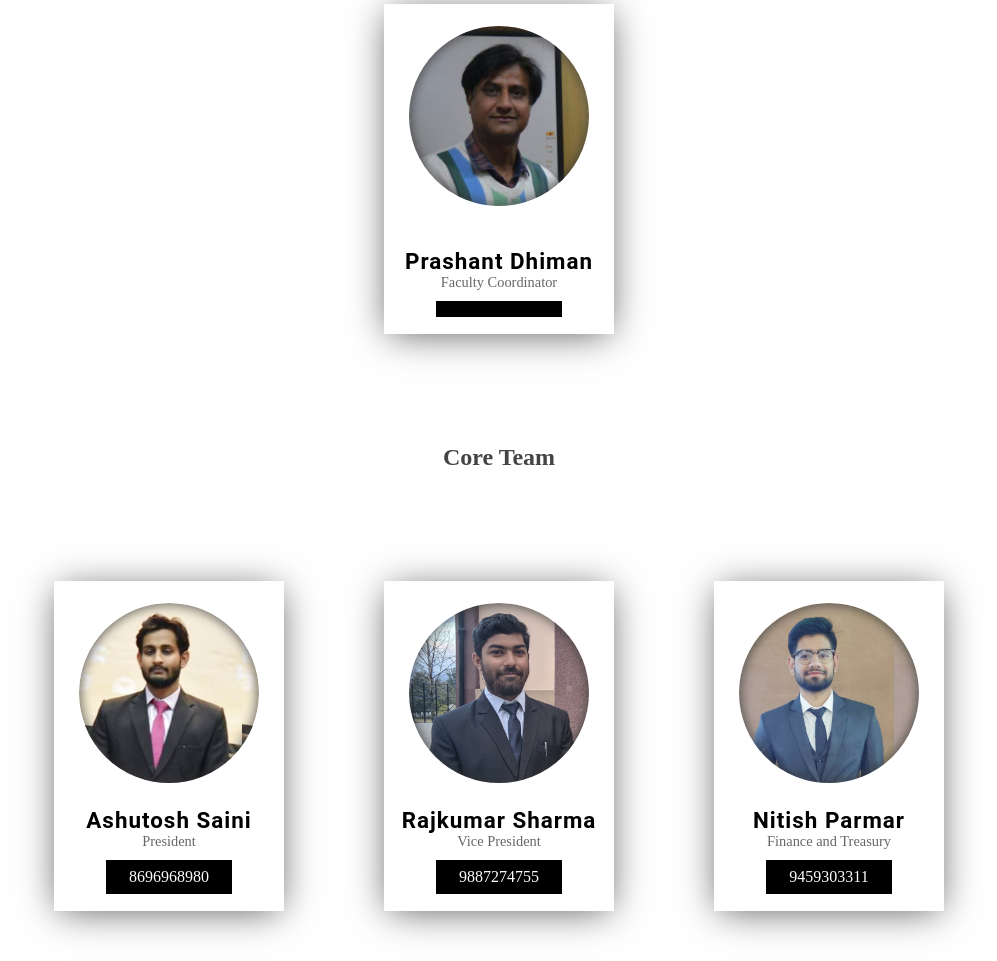
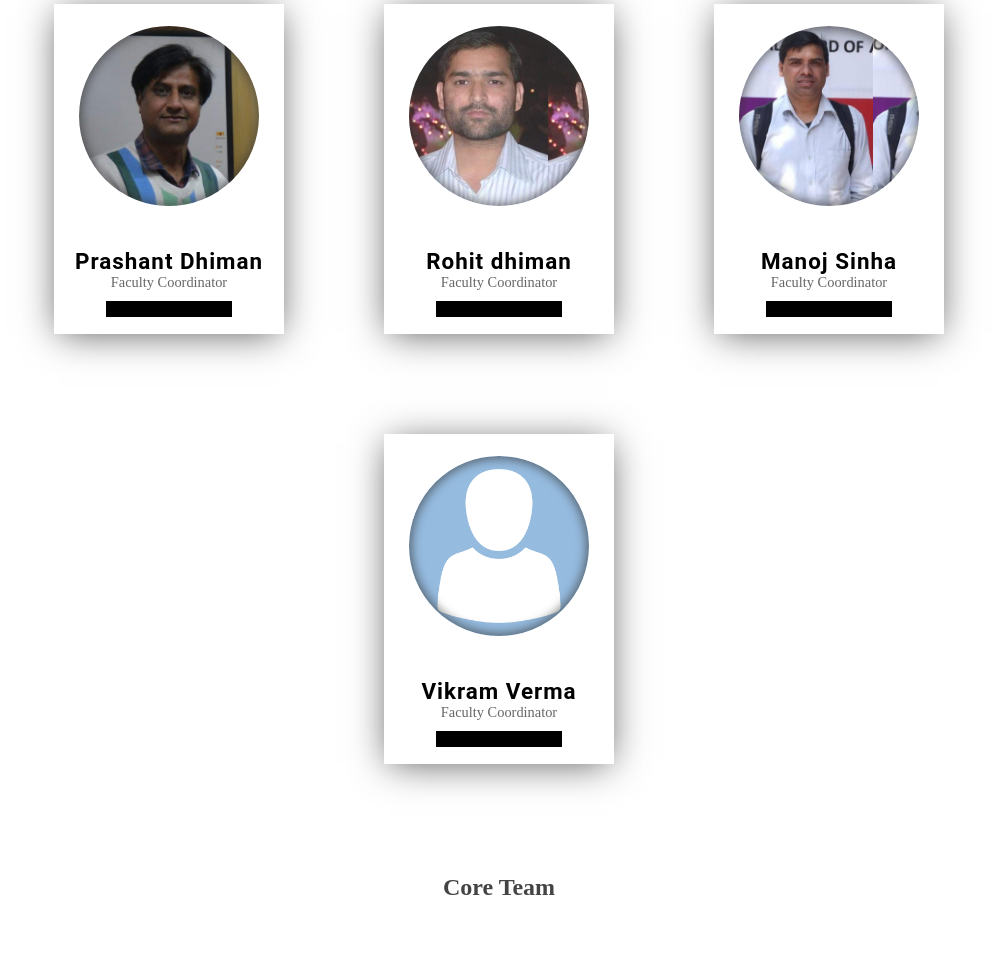
Before and after one commit to pixonoids/nimbus-2k19, a website: page team.html in a window 1280 px wide. Shown: the part 781-1742 px from the top of the page, without its empty margins (141-1138 px from the left). Drawn offline with nearby package versions, Linux system fonts and the light colour scheme.

Commit message:
team changes

```diff
--- a/css/team.css
+++ b/css/team.css
@@ -101,8 +101,25 @@ body h2
 	background: url(../images/team/director.jpg);
 	background-size: contain;
 }
-.dp-faculty{
+
+.dp-faculty1{
 	background: url(../images/team/prashantSir.jpeg);
+	background-size: contain;
+}
+
+.dp-faculty2{
+	background: url(../images/rohit.jpeg);
+	background-size: contain;
+}
+
+.dp-faculty3{
+	background: url(../images/manoj.jpeg);
+	background-size: contain;
+}
+
+
+.dp-faculty4{
+	background: url(../images/profile.png);
 	background-size: contain;
 }
 
--- a/team.html
+++ b/team.html
@@ -58,9 +58,36 @@
 		<div class="container">
 			<div class="card">
 
-				<div class="dp dp-faculty"></div>
+				<div class="dp dp-faculty1"></div>
 				<div class="data">
 					<div class="name">Prashant Dhiman</div>
+					<div class="info">Faculty Coordinator</div>
+					<div class="contact"></div>
+				</div>
+			</div>
+			<div class="card">
+
+				<div class="dp dp-faculty2"></div>
+				<div class="data">
+					<div class="name">Rohit dhiman</div>
+					<div class="info">Faculty Coordinator</div>
+					<div class="contact"></div>
+				</div>
+			</div>
+			<div class="card">
+
+				<div class="dp dp-faculty3"></div>
+				<div class="data">
+					<div class="name">Manoj Sinha</div>
+					<div class="info">Faculty Coordinator</div>
+					<div class="contact"></div>
+				</div>
+			</div>
+			<div class="card">
+
+				<div class="dp dp-faculty4"></div>
+				<div class="data">
+					<div class="name">Vikram Verma</div>
 					<div class="info">Faculty Coordinator</div>
 					<div class="contact"></div>
 				</div>
```
Also changed, not shown: images/manoj.jpeg (added), images/profile.png (added), images/rohit.jpeg (added), 4 other files.
